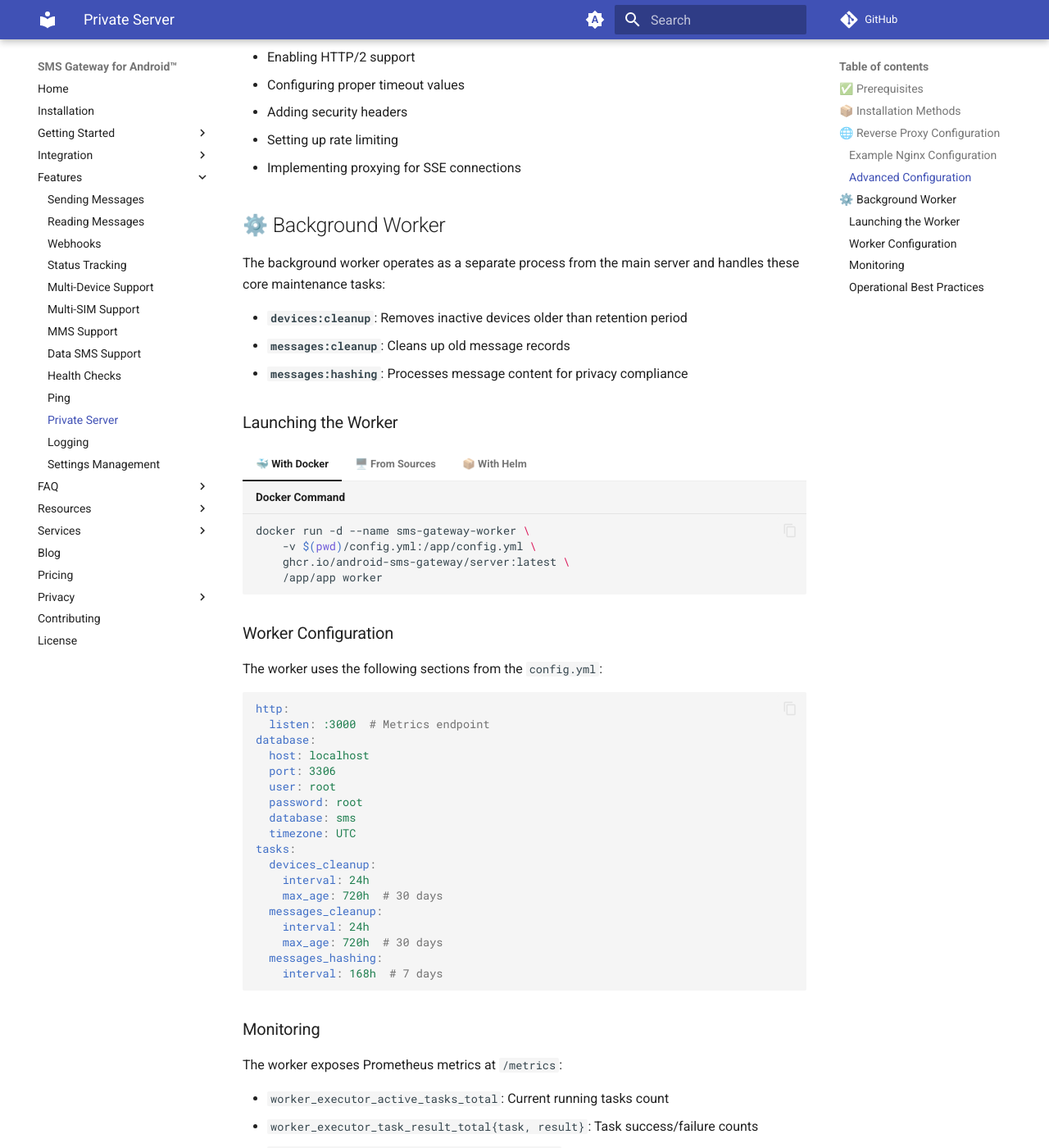
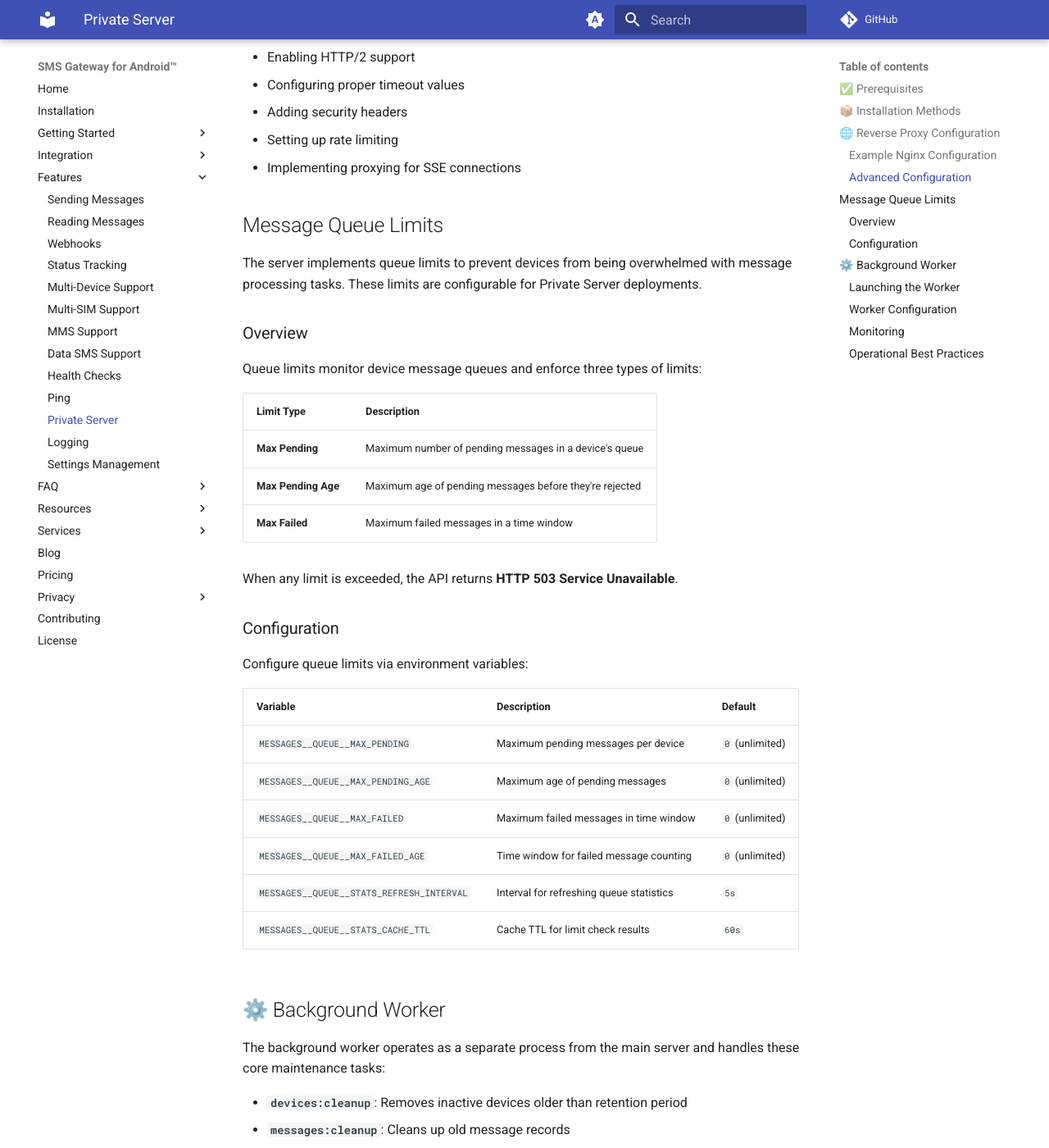
Before and after one commit to android-sms-gateway/docs-web, an MkDocs documentation site: the page built from docs/features/private-server.md, in a window 1280 px wide and 1400 px high, scrolled down 2085 px. Shown: the whole window at 82% size. Built offline with MkDocs 1.6.1 and Material for MkDocs 9.7.7, drawn with Linux system fonts in a browser that asks for light colours; comment, search, counter and statistics services are not loaded.

Commit message:
[features] message queue limits

```diff
--- a/docs/features/private-server.md
+++ b/docs/features/private-server.md
@@ -160,6 +160,35 @@
 - Setting up rate limiting
 - Implementing proxying for SSE connections
 
+## Message Queue Limits
+
+The server implements queue limits to prevent devices from being overwhelmed with message processing tasks. These limits are configurable for Private Server deployments.
+
+### Overview
+
+Queue limits monitor device message queues and enforce three types of limits:
+
+| Limit Type          | Description                                             |
+| ------------------- | ------------------------------------------------------- |
+| **Max Pending**     | Maximum number of pending messages in a device's queue  |
+| **Max Pending Age** | Maximum age of pending messages before they're rejected |
+| **Max Failed**      | Maximum failed messages in a time window                |
+
+When any limit is exceeded, the API returns **HTTP 503 Service Unavailable**.
+
+### Configuration
+
+Configure queue limits via environment variables:
+
+| Variable                                  | Description                              | Default         |
+| ----------------------------------------- | ---------------------------------------- | --------------- |
+| `MESSAGES__QUEUE__MAX_PENDING`            | Maximum pending messages per device      | `0` (unlimited) |
+| `MESSAGES__QUEUE__MAX_PENDING_AGE`        | Maximum age of pending messages          | `0` (unlimited) |
+| `MESSAGES__QUEUE__MAX_FAILED`             | Maximum failed messages in time window   | `0` (unlimited) |
+| `MESSAGES__QUEUE__MAX_FAILED_AGE`         | Time window for failed message counting  | `0` (unlimited) |
+| `MESSAGES__QUEUE__STATS_REFRESH_INTERVAL` | Interval for refreshing queue statistics | `5s`            |
+| `MESSAGES__QUEUE__STATS_CACHE_TTL`        | Cache TTL for limit check results        | `60s`           |
+
 ## ⚙️ Background Worker
 
 The background worker operates as a separate process from the main server and handles these core maintenance tasks:
```
Also changed, not shown: docs/blog/posts/2026-05-06_message-queue-limits.md (added, +87 -0 lines), docs/features/sending-messages.md (+52 -1 lines), docs/skill.md (+22 -1 lines).
